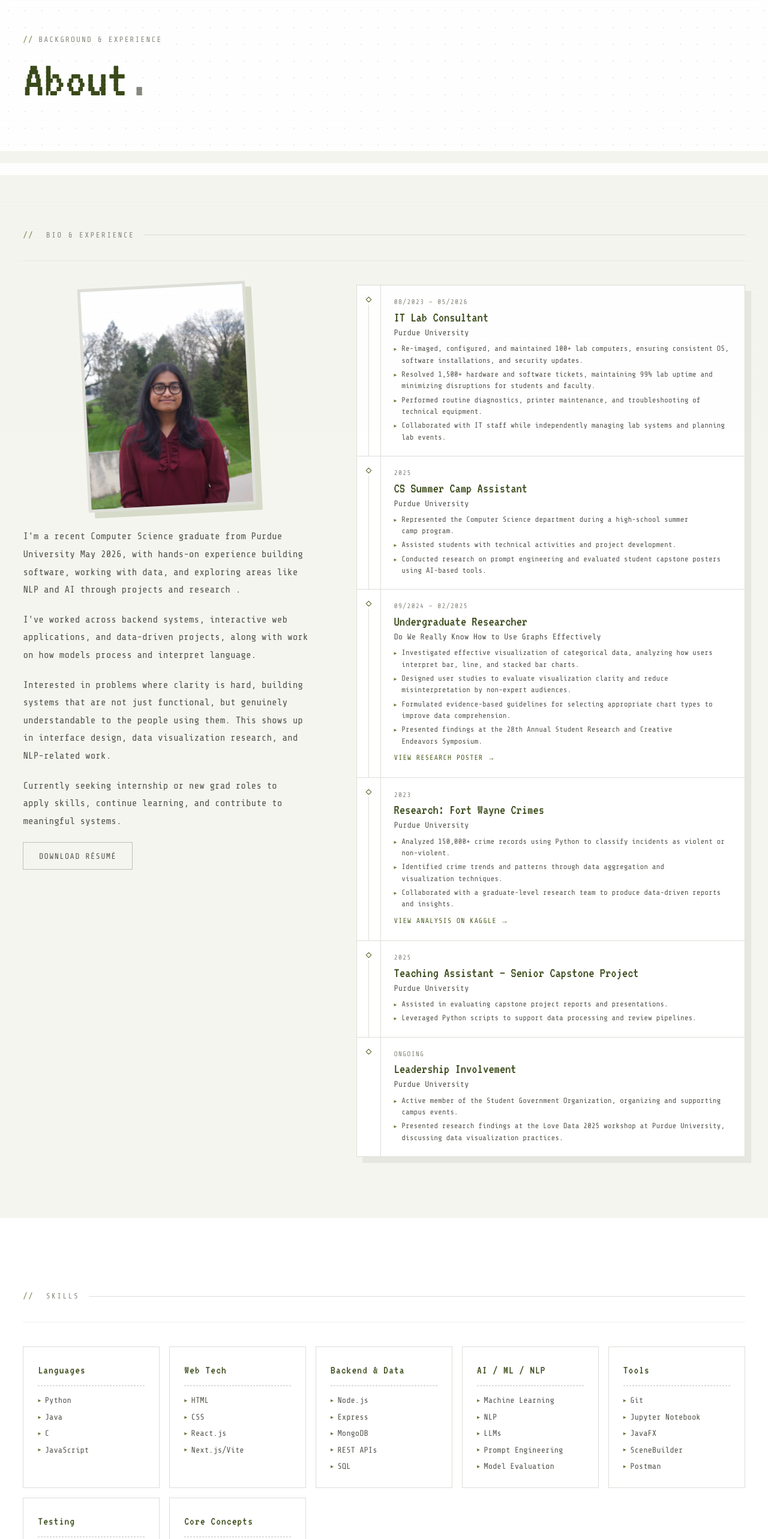
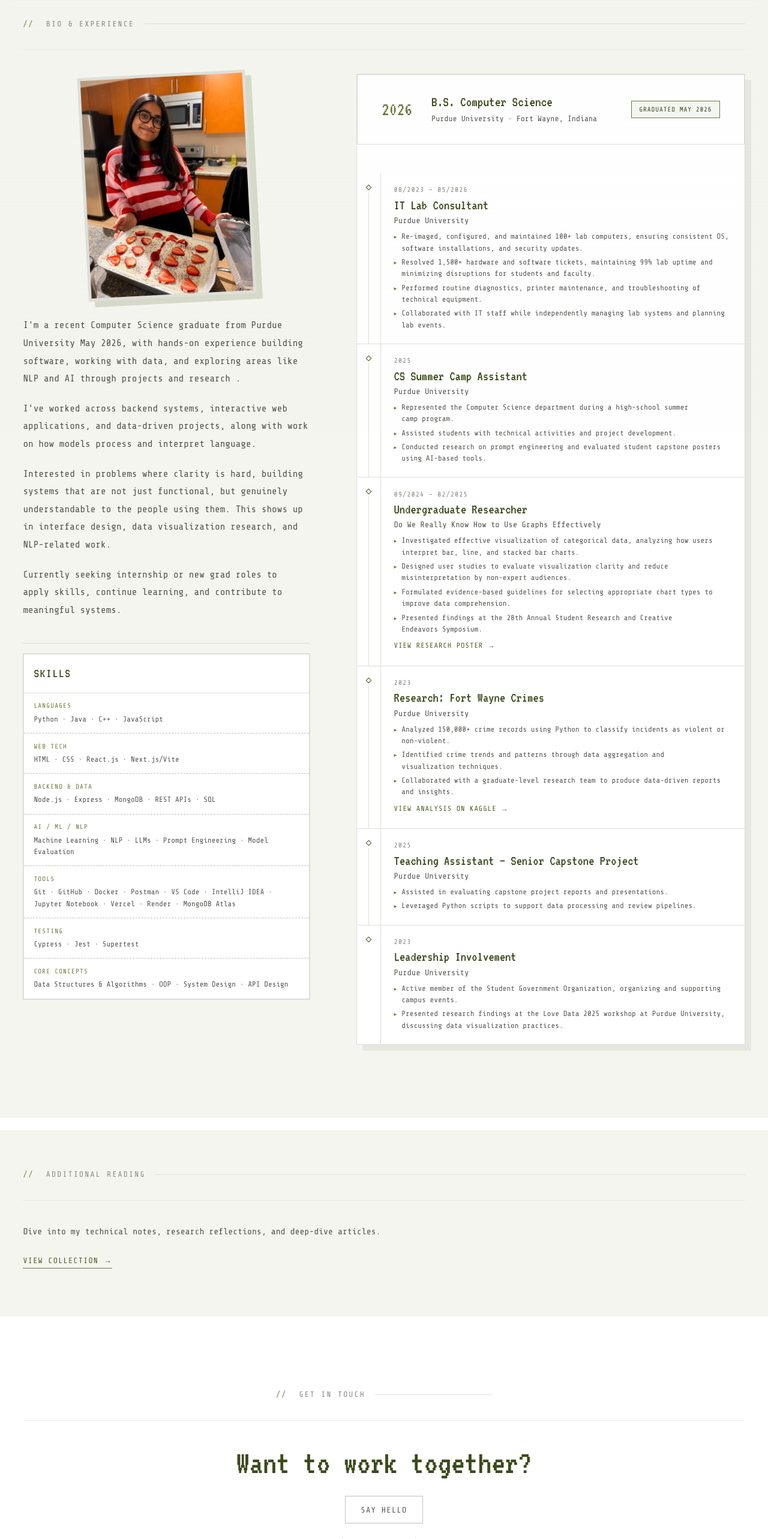
Before and after one commit to Shreyakb301/Portfolio-1.0, a Next.js app: page /about in a window 1280 px wide. Shown: the part 80-2646 px from the top of the page at 60% size. Built offline with nearby package versions, Linux system fonts and the light colour scheme.

Commit message:
Revise about profile

```diff
--- a/src/app/about/page.tsx
+++ b/src/app/about/page.tsx
@@ -1,5 +1,4 @@
 import Link from "next/link";
-import { PageHeaderIntro } from "@/components/page-header-intro";
 
 const timelineItems = [
   {
@@ -57,7 +56,7 @@ const timelineItems = [
     ],
   },
   {
-    date: "Ongoing",
+    date: "2023",
     title: "Leadership Involvement",
     org: "Purdue University",
     bullets: [
@@ -70,7 +69,7 @@ const timelineItems = [
 const skillColumns = [
   {
     label: "Languages",
-    items: ["Python", "Java", "C", "JavaScript"],
+    items: ["Python", "Java", "C++", "JavaScript"],
   },
   {
     label: "Web Tech",
@@ -86,7 +85,18 @@ const skillColumns = [
   },
   {
     label: "Tools",
-    items: ["Git", "Jupyter Notebook", "JavaFX", "SceneBuilder", "Postman"],
+    items: [
+      "Git",
+      "GitHub",
+      "Docker",
+      "Postman",
+      "VS Code",
+      "IntelliJ IDEA",
+      "Jupyter Notebook",
+      "Vercel",
+      "Render",
+      "MongoDB Atlas",
+    ],
   },
   {
     label: "Testing",
@@ -143,25 +153,11 @@ export default function AboutPage() {
       </header>
 
       <main className="flex-1">
-        <section className="page-header spike-b">
-          <div className="about-wrap page-header-inner">
-            <PageHeaderIntro
-              eyebrow="Background & Experience"
-              title={
-                <>
-                  About<span className="page-title-muted">.</span>
-                </>
-              }
-            />
-          </div>
-        </section>
-
-        <div className="section-spacer" style={{ background: "var(--background-2)" }} />
-
         <section className="about-sec spike-b spike-t">
           <div className="about-wrap">
             <div className="sec-label">Bio & Experience</div>
             <div className="spike-strip" />
+
             <div className="about-grid">
               <div>
                 <div
@@ -181,14 +177,29 @@ export default function AboutPage() {
                 <p className="about-p">
                   Currently seeking internship or new grad roles to apply skills, continue learning, and contribute to meaningful systems.
                 </p>
-                <div className="about-actions">
-                  <a href="/resume.pdf" className="btn about-action" target="_blank" rel="noopener noreferrer">
-                    Download Résumé
-                  </a>
+                <div className="about-skills-divider" aria-hidden="true" />
+
+                <div className="about-skills-box">
+                  <div className="about-skills-heading">Skills</div>
+                  {skillColumns.map((column) => (
+                    <div key={column.label} className="about-skills-row">
+                      <div className="about-skills-label">{column.label}</div>
+                      <div className="about-skills-items">{column.items.join(" · ")}</div>
+                    </div>
+                  ))}
                 </div>
               </div>
 
               <div className="tl">
+                <div className="edu-card about-timeline-education">
+                  <div className="edu-year">2026</div>
+                  <div>
+                    <div className="edu-title">B.S. Computer Science</div>
+                    <div className="edu-sub">Purdue University · Fort Wayne, Indiana</div>
+                  </div>
+                  <div className="edu-badge">Graduated May 2026</div>
+                </div>
+
                 {timelineItems.map((item, index) => (
                   <div key={`${item.title}-${index}`} className="tl-item">
                     <div className="tl-dot-col">
@@ -214,44 +225,6 @@ export default function AboutPage() {
                   </div>
                 ))}
               </div>
-            </div>
-          </div>
-        </section>
-
-        <div className="section-spacer" style={{ background: "var(--background)" }} />
-
-        <section className="skills-sec spike-b spike-t">
-          <div className="about-wrap">
-            <div className="sec-label">Skills</div>
-            <div className="spike-strip" />
-            <div className="skills-grid">
-              {skillColumns.map((column) => (
-                <div key={column.label} className="skill-col">
-                  <div className="skill-col-label">{column.label}</div>
-                  <ul className="skill-list">
-                    {column.items.map((item) => (
-                      <li key={item}>{item}</li>
-                    ))}
-                  </ul>
-                </div>
-              ))}
-            </div>
-          </div>
-        </section>
-
-        <div className="section-spacer" style={{ background: "var(--background-2)" }} />
-
-        <section className="edu-strip spike-b spike-t">
-          <div className="about-wrap">
-            <div className="sec-label">Education</div>
-            <div className="spike-strip" />
-            <div className="edu-card">
-              <div className="edu-year">2026</div>
-              <div>
-                <div className="edu-title">B.S. Computer Science</div>
-                <div className="edu-sub">Purdue University · Fort Wayne, Indiana</div>
-              </div>
-              <div className="edu-badge">Graduated May 2026</div>
             </div>
           </div>
         </section>
```
Also changed, not shown: public/about-profile.jpg.
